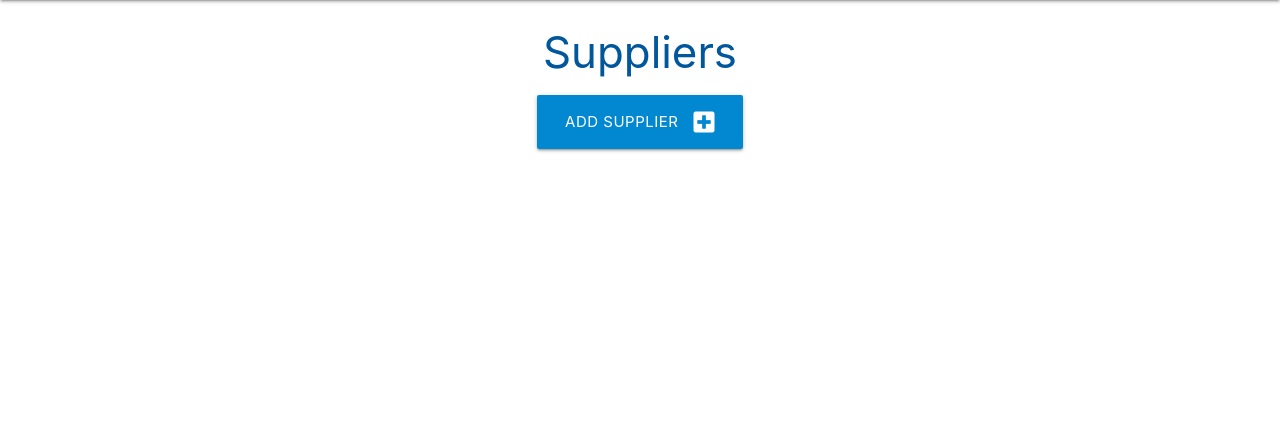
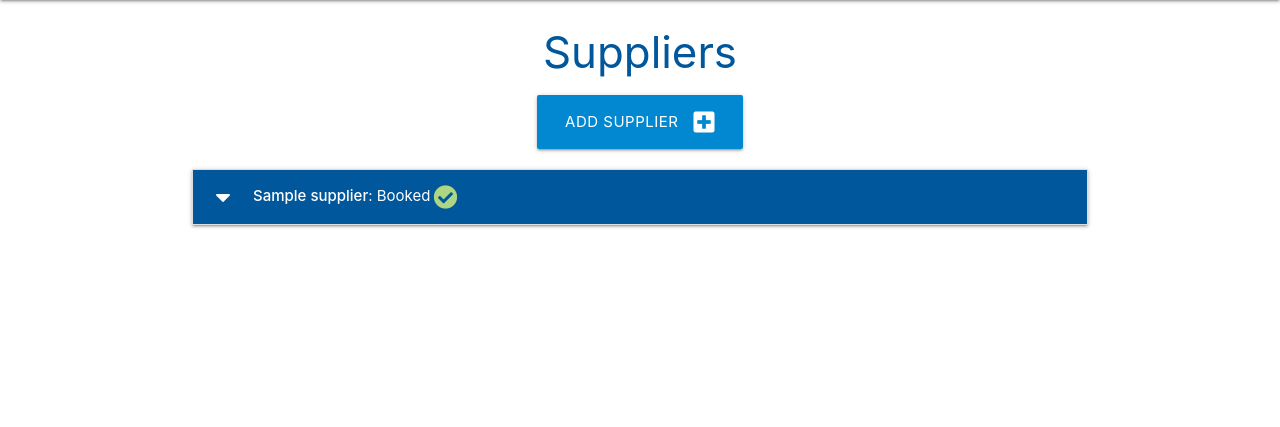
Before and after one commit to NigelFell/CI_MS3_WeddingPlanner, a Flask app: page /suppliers in a window 1280 px wide. Shown: the part 64-491 px from the top of the page. Run offline with Flask 3, Linux system fonts and the light colour scheme; tables that the repository leaves empty hold one stand-in row (values such as "Sample post").

Commit message:
feat: added functionality to display suppliers

```diff
--- a/weddingplanner/templates/suppliers.html
+++ b/weddingplanner/templates/suppliers.html
@@ -11,4 +11,36 @@
     </div>
 </div>
 
+<ul class="collapsible">
+    {% for supplier in suppliers|sort(attribute="supplier_name") %}
+    <li>
+        <div class="collapsible-header white-text light-blue darken-4">
+            <i class="fas fa-caret-down"></i>
+            <strong>{{ supplier.supplier_name }}</strong>
+            {% if supplier.booked == True %}
+                : Booked <i class="fas fa-check-circle light-green-text text-lighten-2"></i>
+            {% endif %}
+        </div>
+        <div class="collapsible-body">
+            <strong>{{ supplier.task.wedding }} / {{ supplier.task.task_name }}</strong>
+            <p>Telephone: {{ supplier.supplier_telephone }}</p>
+            <p>Email: {{ supplier.supplier_email }}</p>
+            <p>Address: {{ supplier.supplier_address }}</p>
+            <hr>
+            <p>Total Cost: £ {{ supplier.cost }}</p>
+            <p>Deposit: £ {{ supplier.deposit }}
+                {% if supplier.deposit_paid == True %}
+                    , Paid <i class="fas fa-check-circle light-green-text text-lighten-2"></i>
+                {% endif %}
+            </p>
+            <p>Balance: £ {{ supplier.cost - supplier.deposit }} , Due {{ supplier.balance_due_date.strftime("%d %B, %Y") }}
+                {% if supplier.balance_paid == True %}
+                    , Paid <i class="fas fa-check-circle light-green-text text-lighten-2"></i>
+                {% endif %}
+            </p>
+        </div>
+    </li>
+    {% endfor %}
+</ul>
+
 {% endblock %}
```
